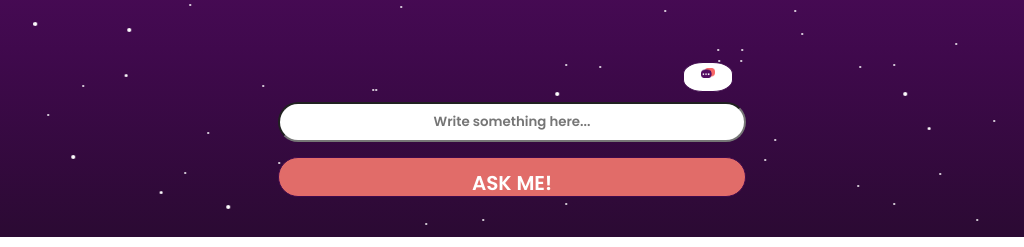
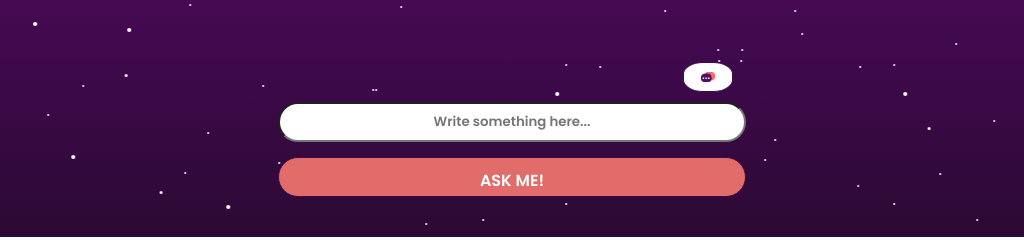
Before and after one commit to WildCodeSchool/lyon-js-sept-2020-g3, a React (Create React App) app: page /question in a window 1024 px wide. Shown: the part 530-777 px from the top of the page. Built offline with nearby package versions, Linux system fonts and the light colour scheme; a web font is replaced by a local one.

Commit message:
CSS modifications

```diff
--- a/src/components/Question.js
+++ b/src/components/Question.js
@@ -141,7 +141,6 @@ function Question() {
               type="button"
               onClick={submitToAPI}
             >
-              {' '}
               ASK ME!
             </button>
           </div>
--- a/src/components/Question.scss
+++ b/src/components/Question.scss
@@ -149,6 +149,7 @@
         background-repeat: no-repeat;
         background-position: center;
         bottom: 3px;
+        top: 1px;
       }
 
       .questionArea {
@@ -175,6 +176,7 @@
       }
 
       .questionButton {
+        font-size: 16px;
         height: 40px;
         width: 95%;
         border-radius: 20px;
@@ -352,6 +354,7 @@
         background-repeat: no-repeat;
         background-position: center;
         bottom: 3px;
+        top: 1px;
       }
 
       .questionArea {
@@ -378,6 +381,7 @@
       }
 
       .questionButton {
+        font-size: 16px;
         height: 40px;
         width: 95%;
         border-radius: 20px;
```
Also changed, not shown: 1 other file (tests, documents, lock files or other folders).
